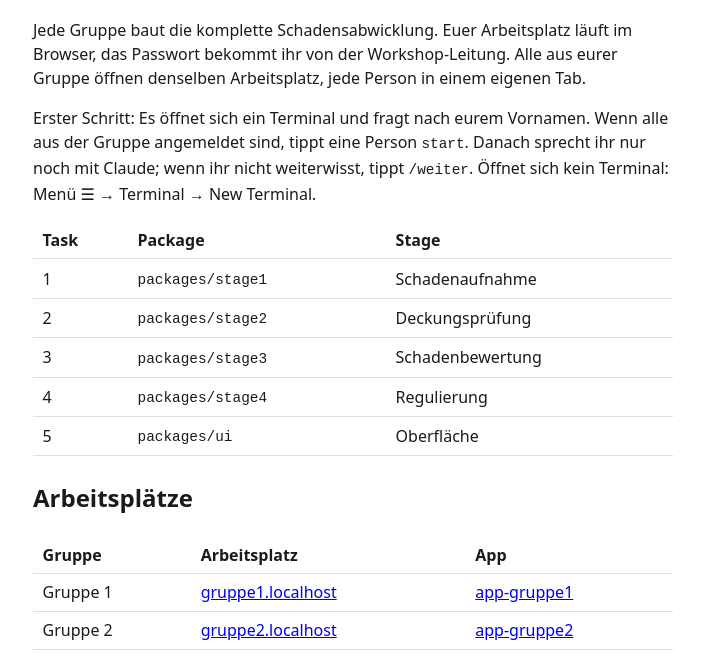
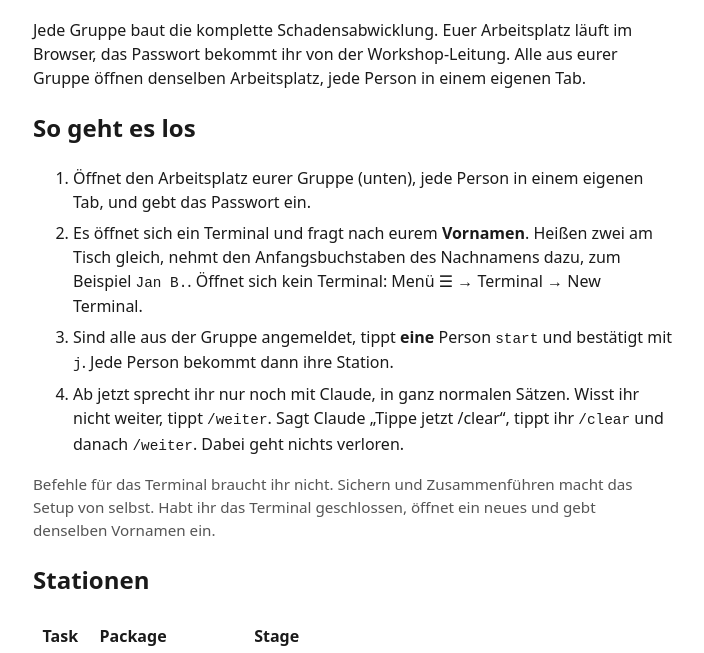
Before and after one commit to engelbrecht601-max/IT-Bootcamp, a website: page deploy/www/index.html in a window 1280 px wide. Shown: the part 147-800 px from the top of the page, without its empty margins (287-991 px from the left). Drawn offline with Linux system fonts and the light colour scheme.

Commit message:
docs: start page and READMEs match the current flow
- Start page: step-by-step start including duplicate first names
  ("Jan B.") and /clear, task 6, no more app links (they pointed at
  port 5173, while each desk's preview runs on 5173 plus its number and
  is reached via /proxy/<port>/).
- README: record the 26.11. runs with real Claude Code, the report
  block as stage 1 input, background subagents and the handover warning.
- deploy/README: preview address via the code-server proxy.

Co-Authored-By: Claude Opus 5.5 <noreply@anthropic.com>

```diff
--- a/deploy/www/index.html
+++ b/deploy/www/index.html
@@ -10,34 +10,47 @@
   table { border-collapse: collapse; width: 100%; margin-bottom: 1.5rem; }
   code { font-size: .9em; }
   td, th { text-align: left; padding: .4rem .6rem; border-bottom: 1px solid #8884; }
+  ol li { margin-bottom: .4rem; }
+  .hint { color: #555; font-size: .95em; }
+  @media (prefers-color-scheme: dark) { .hint { color: #aaa; } }
 </style>
 </head>
 <body>
 <h1>IT-Bootcamp Track 1: agentic Coding am Schadenfall</h1>
 <p>Jede Gruppe baut die komplette Schadensabwicklung. Euer Arbeitsplatz läuft im Browser, das Passwort
 bekommt ihr von der Workshop-Leitung. Alle aus eurer Gruppe öffnen denselben Arbeitsplatz, jede Person in einem eigenen Tab.</p>
-<p>Erster Schritt: Es öffnet sich ein Terminal und fragt nach eurem Vornamen. Wenn alle aus der Gruppe
-angemeldet sind, tippt eine Person <code>start</code>. Danach sprecht ihr nur noch mit Claude; wenn ihr nicht
-weiterwisst, tippt <code>/weiter</code>. Öffnet sich kein Terminal: Menü ☰ → Terminal → New Terminal.</p>
+<h2>So geht es los</h2>
+<ol>
+  <li>Öffnet den Arbeitsplatz eurer Gruppe (unten), jede Person in einem eigenen Tab, und gebt das Passwort ein.</li>
+  <li>Es öffnet sich ein Terminal und fragt nach eurem <strong>Vornamen</strong>. Heißen zwei am Tisch gleich, nehmt den
+    Anfangsbuchstaben des Nachnamens dazu, zum Beispiel <code>Jan B.</code>. Öffnet sich kein Terminal: Menü ☰ → Terminal → New Terminal.</li>
+  <li>Sind alle aus der Gruppe angemeldet, tippt <strong>eine</strong> Person <code>start</code> und bestätigt mit <code>j</code>.
+    Jede Person bekommt dann ihre Station.</li>
+  <li>Ab jetzt sprecht ihr nur noch mit Claude, in ganz normalen Sätzen. Wisst ihr nicht weiter, tippt <code>/weiter</code>.
+    Sagt Claude „Tippe jetzt /clear“, tippt ihr <code>/clear</code> und danach <code>/weiter</code>. Dabei geht nichts verloren.</li>
+</ol>
+<p class="hint">Befehle für das Terminal braucht ihr nicht. Sichern und Zusammenführen macht das Setup von selbst.
+Habt ihr das Terminal geschlossen, öffnet ein neues und gebt denselben Vornamen ein.</p>
+<h2>Stationen</h2>
 <table>
   <thead><tr><th>Task</th><th>Package</th><th>Stage</th></tr></thead>
   <tbody id="tasks"></tbody>
 </table>
 <h2>Arbeitsplätze</h2>
 <table>
-  <thead><tr><th>Gruppe</th><th>Arbeitsplatz</th><th>App</th></tr></thead>
+  <thead><tr><th>Gruppe</th><th>Arbeitsplatz</th></tr></thead>
   <tbody id="gruppen"></tbody>
 </table>
+<p class="hint">Die Vorschau der Oberfläche startet Claude an der Station „Oberfläche“ und nennt dabei die Adresse.</p>
 <script>
   const tasks = [["stage1", "Schadenaufnahme"], ["stage2", "Deckungsprüfung"], ["stage3", "Schadenbewertung"],
-                 ["stage4", "Regulierung"], ["ui", "Oberfläche"]];
+                 ["stage4", "Regulierung"], ["ui", "Oberfläche"], ["intake", "Meldeformular (nur in Gruppen mit sechs Personen)"]];
   document.getElementById("tasks").innerHTML = tasks.map(([pkg, name], i) =>
     `<tr><td>${i + 1}</td><td><code>packages/${pkg}</code></td><td>${name}</td></tr>`).join("");
   const host = location.host;
   document.getElementById("gruppen").innerHTML = [1, 2, 3, 4].map((n) => {
     return `<tr><td>Gruppe ${n}</td>` +
-      `<td><a href="https://gruppe${n}.${host}/">gruppe${n}.${host}</a></td>` +
-      `<td><a href="https://app-gruppe${n}.${host}/">app-gruppe${n}</a></td></tr>`;
+      `<td><a href="https://gruppe${n}.${host}/">gruppe${n}.${host}</a></td></tr>`;
   }).join("");
 </script>
 </body>
```
Also changed, not shown: README.md, deploy/README.md.
